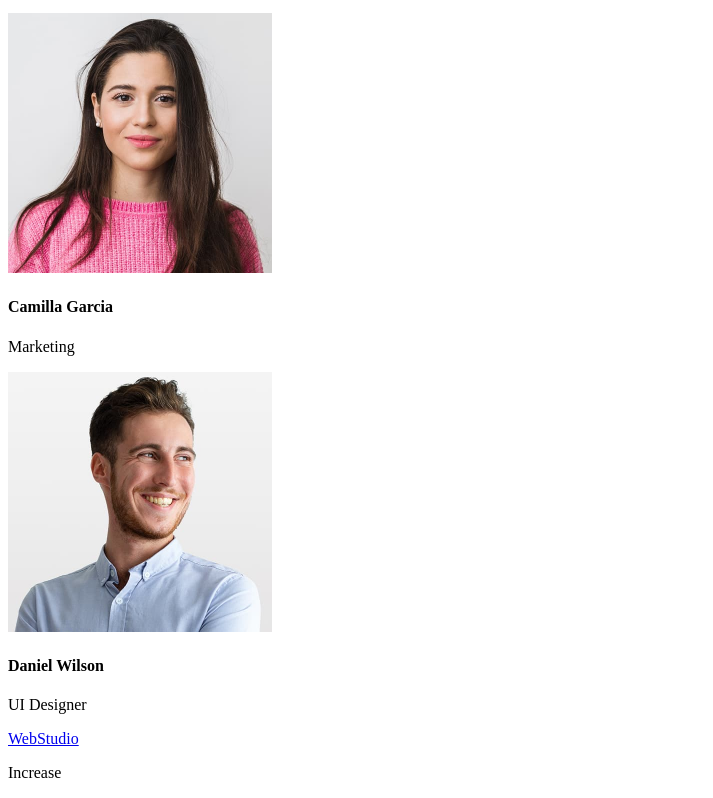
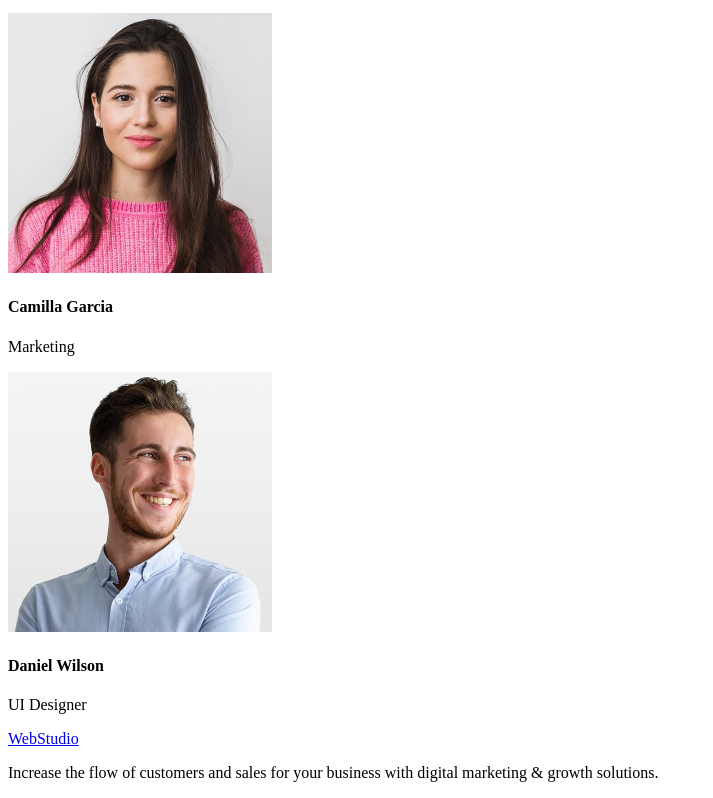
Before and after one commit to nataliyaonikitina-dot/goit-markup-hw-01, a plain HTML site: page index.html in a window 1280 px wide. Shown: the part 1370-2168 px from the top of the page, without its empty margins (0-713 px from the left). Drawn offline with Linux system fonts and the light colour scheme.

Commit message:
code correction

```diff
--- a/index.html
+++ b/index.html
@@ -71,7 +71,7 @@
  <footer>
 <a href="./index.html"> WebStudio</a>
 
-<p>Increase </p>
+<p>Increase the flow of customers and sales for your business with digital marketing & growth solutions.</p>
  </footer>
  </body>
 </html>
```
